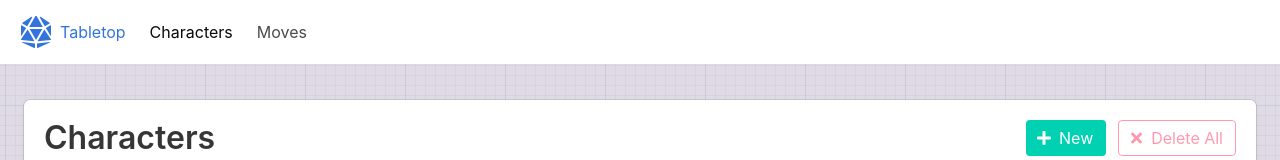
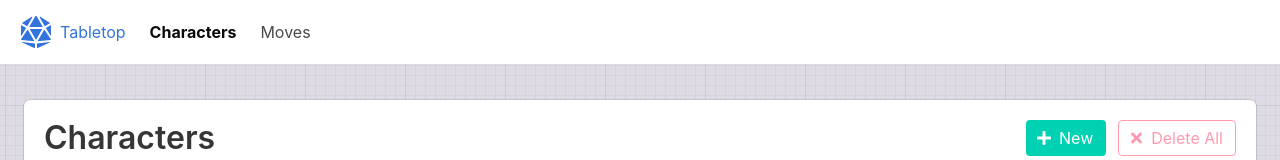
Before and after one commit to Iverum/tabletop, a React (Create React App) app: page / in a window 1280 px wide. Shown: the top 160 px of the page. Built offline with nearby package versions, Linux system fonts and the light colour scheme.

Commit message:
:lipstick: Customizing styling

```diff
--- /dev/null
+++ b/public/index.css
@@ -0,0 +1,4 @@
+a.navbar-item.is-active,
+a.navbar-item.is-active:not(:hover) {
+  font-weight: 700;
+}
--- a/public/index.html
+++ b/public/index.html
@@ -27,6 +27,7 @@
       href="https://cdnjs.cloudflare.com/ajax/libs/bulma/0.7.4/css/bulma.min.css"
       rel="stylesheet"
     />
+    <link href="%PUBLIC_URL%/index.css" rel="stylesheet" />
     <script
       defer
       src="https://use.fontawesome.com/releases/v5.4.0/js/all.js"
```
